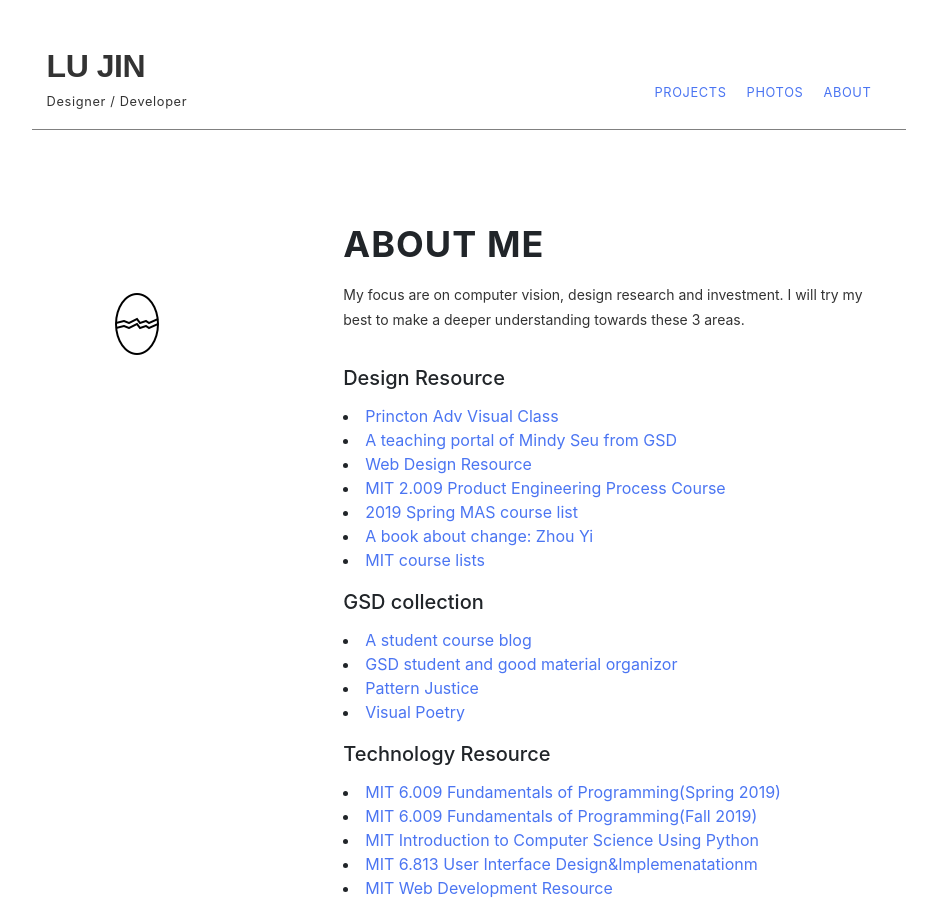
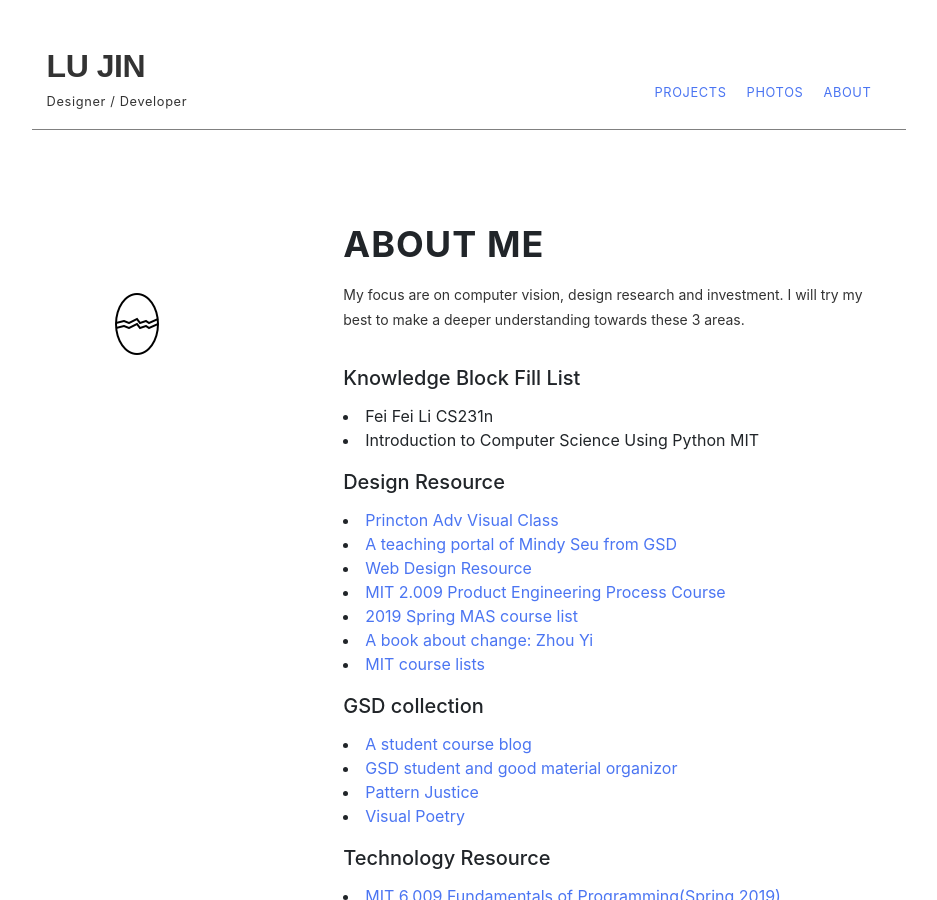
Before and after one commit to beforux/ShakeYourLove, a Jekyll site: the page list.html, which Jekyll copies as it is, in a window 1280 px wide and 900 px high. Shown: the whole window, without its empty margins (171-1108 px from the left). Built offline with Jekyll 4.4.1, drawn with Linux system fonts in a browser that asks for light colours; nearby versions of some CDN libraries.

Commit message:
Update list.html

```diff
--- a/list.html
+++ b/list.html
@@ -42,6 +42,9 @@
               <div class="col-sm-8">
                   <h3>About me</h3>
                   <p>My focus are on computer vision, design research and investment. I will try my best to make a deeper understanding towards these 3 areas. </p>
+                <h5> Knowledge Block Fill List</h5>
+                <li> Fei Fei Li CS231n </li>
+                <li> Introduction to Computer Science Using Python MIT </li>
 
                   <h5>Design Resource</h5>
                 <li> <a href="http://i-n-t-e-r-f-a-c-e.org/">Princton Adv Visual Class</a></li>
```
